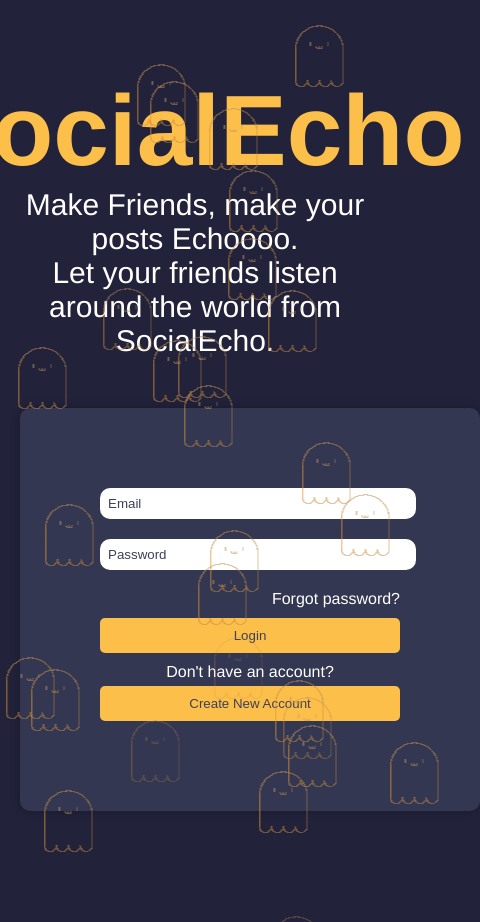
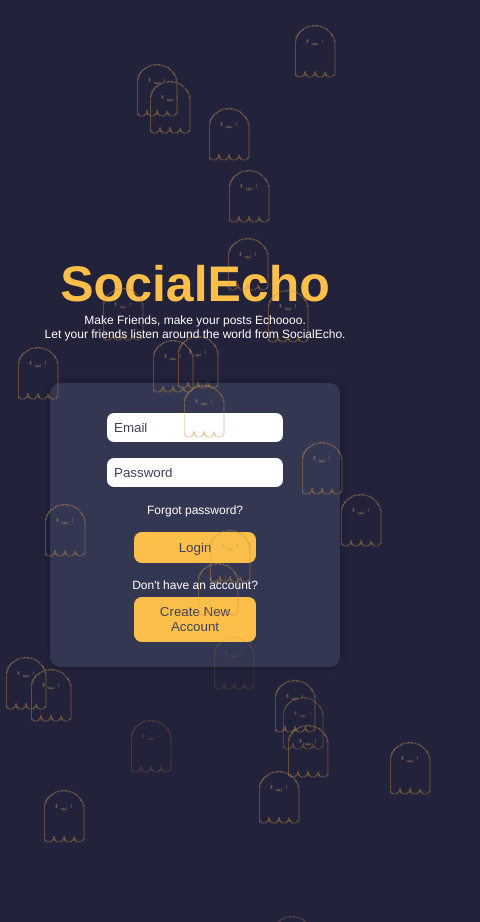
Before and after one commit to Salomhamwi/SocialEcho, a React (Create React App) app in the folder social-echo-client/: page / in a window 390 px wide. Shown: the whole page, 480 px wide, since content can reach past the window. Before the commit the page ends 884 px from the top, so only its background shows below. Built offline with nearby package versions, Linux system fonts and the light colour scheme; a web font is replaced by a local one.

Commit message:
[Minor] Made design responsive at 320px width (smallest screen)

```diff
--- a/social-echo-client/src/components/GlobalStyles.js
+++ b/social-echo-client/src/components/GlobalStyles.js
@@ -11,7 +11,8 @@ const GlobalStyles = createGlobalStyle`
 
   /* Set a global font family */
   body {
-    font-family: 'Helvetica Neue', Helvetica, Arial, sans-serif; /* Alternative font */
+    font-family: 'Helvetica Neue', Helvetica, Arial, sans-serif;
+    font-size: clamp(16px, 2vw, 24px);
   }
 
   /* Use a specific font for Instagram-like feel */
@@ -31,7 +32,7 @@ const GlobalStyles = createGlobalStyle`
   #root {
     max-width: 1200px;
     margin: 0 auto;
-    padding: 20px;
+    padding: clamp(10px, 5vw, 20px);
   }
 
   /* Add a box shadow for a card-like effect */
@@ -39,22 +40,7 @@ const GlobalStyles = createGlobalStyle`
     box-shadow: 0 4px 8px rgba(0, 0, 0, 0.1);
     border-radius: 8px;
     overflow: hidden;
-  }
-
-  /* Style links to resemble social media buttons */
-  .social-link {
-    display: inline-block;
-    padding: 10px 20px;
-    margin: 10px;
-    text-decoration: none;
-    color: #fff;
-    background-color: #f4a261;
-    border-radius: 5px;
-    transition: background-color 0.3s ease;
-
-    &:hover {
-      background-color: #f2cc8f;
-    }
+    padding: clamp(10px, 2vw, 20px);
   }
 
 
--- a/social-echo-client/src/components/Home.js
+++ b/social-echo-client/src/components/Home.js
@@ -124,11 +124,12 @@ const HomeContainer = styled(motion.div)`
   flex-direction: column;
   justify-content: center;
   align-items: center;
+  padding: clamp(10px, 5vw, 20px);
 `;
 
 const Logo = styled(motion.h2)`
   color: #fcbf49;
-  font-size: 100px;
+  font-size: clamp(50px, 5vw, 100px);
   cursor: pointer;
   &:hover {
     animation: shake 0.5s;
@@ -147,8 +148,8 @@ const Logo = styled(motion.h2)`
 
 const SmallLogoImage = styled(motion.div)`
   position: fixed;
-  width: 50px;
-  height: 65px;
+  width: clamp(41px, 5vw, 50px);
+  height: clamp(55px, 5vw, 65px);
   background: url(${logoImage}) center/contain no-repeat;
   background-size: cover;
   left: ${(props) => `${props.left}px`};
@@ -158,34 +159,35 @@ const SmallLogoImage = styled(motion.div)`
 `;
 
 const Tagline = styled(motion.p)`
-  font-size: 30px;
+  font-size: clamp(12px, 2vw, 30px);
 `;
 
 const LoginForm = styled(motion.form)`
   background-color: rgba(61, 64, 91, 0.7);
-  margin: 0 auto;
-  padding: 80px;
+  padding: 10px;
+  padding-top: 30px;
   border-radius: 10px;
   box-shadow: 0 0 10px rgba(0, 0, 0, 0.3);
-  margin-top: 50px;
-  width: 300px;
+  margin-top: clamp(25px, 5vh, 55px);
+  width: clamp(270px, 40vw, 450px);
 `;
 
 
 const Label = styled(motion.label)`
   display: block;
-  margin-bottom: 5px;
+  margin-bottom: clamp(5px, 1vw, 15px);
   color: #fff;
+  font-size: clamp(12px, 2vw, 20px);
 `;
 
 const Input = styled(motion.input)`
-  width: 100%;
-  padding: 8px;
-  margin-bottom: 20px;
+  width: 60%;
+  padding: clamp(7px, 1vw, 8px);
+  margin-bottom: clamp(16px, 2vw, 20px);
   background-color: rgba(255, 255, 255);
   color: white;
   border: none;
-  border-radius: 10px;
+  border-radius: clamp(7px, 1vw, 10px);
   &::placeholder {
     color: #3d405b;
   }
@@ -194,20 +196,21 @@ const Input = styled(motion.input)`
 
 const ForgotPasswordLink = styled(motion.a)`
   display: block;
-  text-align: right;
-  margin-bottom: 10px;
+  text-align: center;
+  margin-bottom: clamp(15px, 2vw, 20px);
   color: #fff;
+  font-size: clamp(12px, 2vw, 20px);
 `;
 
 const SharedButtonStyles = `
   background-color: #fcbf49;
   color: #3d405b;
-  padding: 10px;
+  padding: clamp(7px, 2vw, 10px);
   border: none;
-  border-radius: 5px;
+  border-radius: clamp(7px, 2vw, 10px);
   cursor: pointer;
-  width: 100%;
-  margin-bottom: 10px;
+  width: 45%;
+  margin-bottom: clamp(15px, 2vw, 20px);
 `;
 
 const LoginButton = styled(motion.button)`
```
